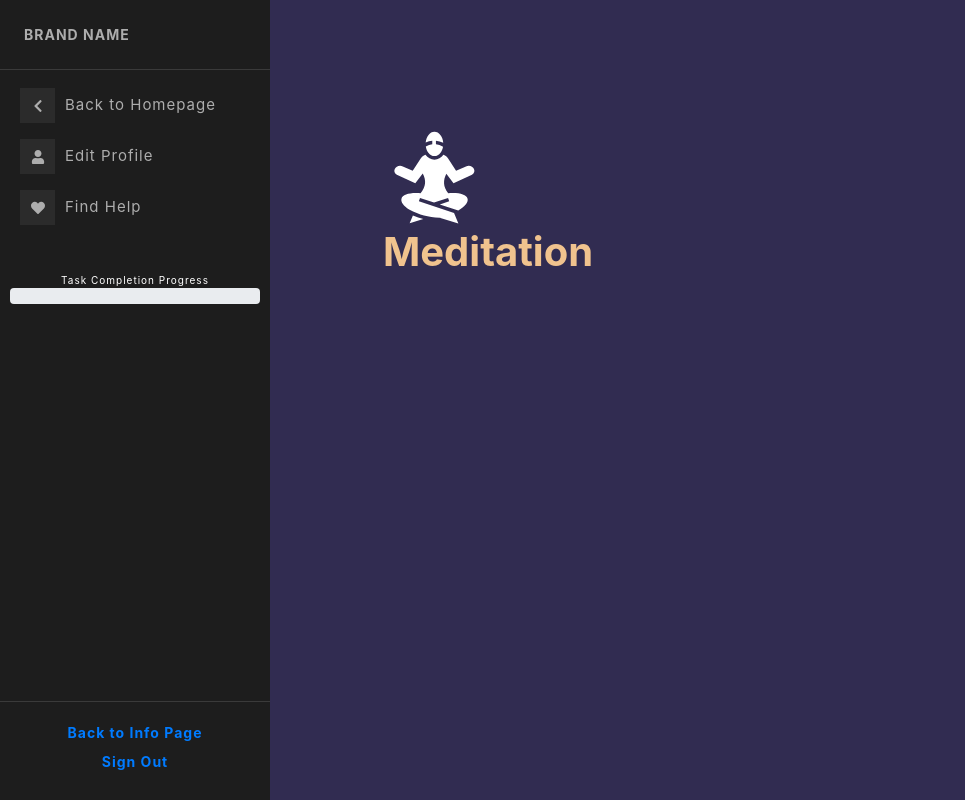
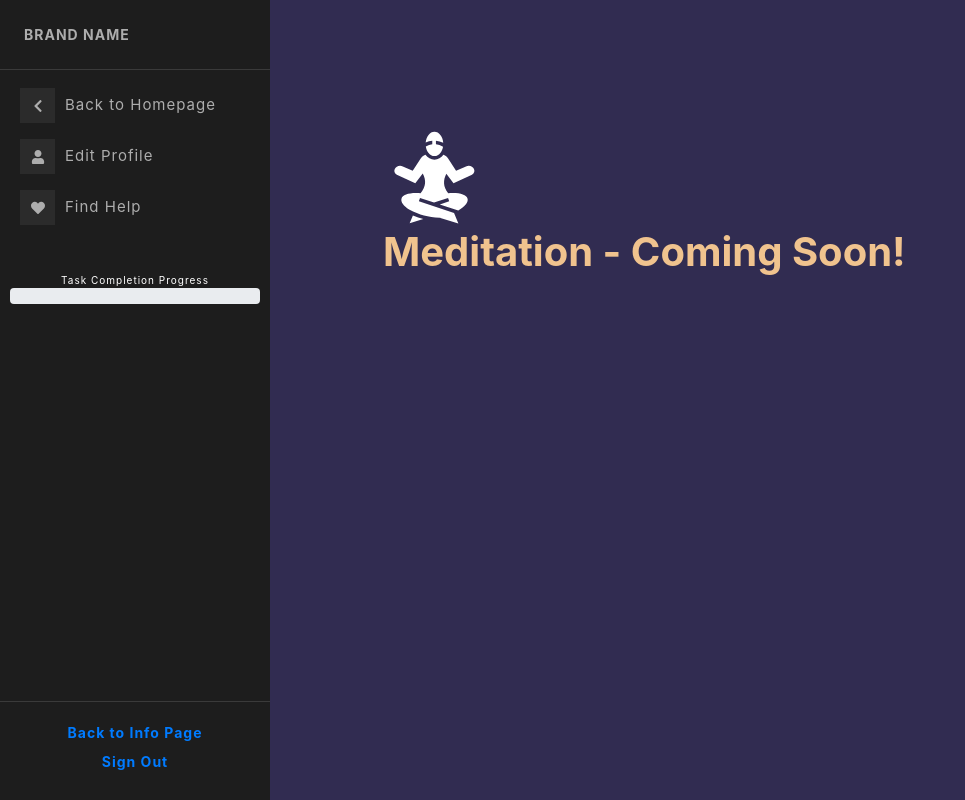
Before and after one commit to imanaqilah/G3-Caring-App, a React (Create React App) app: page /profile/meditation in a window 1280 px wide. Shown: the whole page, without its empty margins (0-965 px from the left). Built offline with nearby package versions, Linux system fonts and the light colour scheme; no server answers.

Commit message:
Added "Coming soon!" text in meditation page

```diff
--- a/src/pages/Meditation.js
+++ b/src/pages/Meditation.js
@@ -17,7 +17,7 @@ const Meditation = () => {
         <div className="content">
             <Row>
                 <Col style={box1}>
-                    <GiMeditation size="100" /><h1 style={{ color: "#F0C38E", fontWeight: "bold" }}>Meditation</h1>
+                    <GiMeditation size="100" /><h1 style={{ color: "#F0C38E", fontWeight: "bold" }}>Meditation - Coming Soon!</h1>
                 </Col>
             </Row>
         </div>
```
Also changed, not shown: 1 other file (tests, documents, lock files or other folders).
